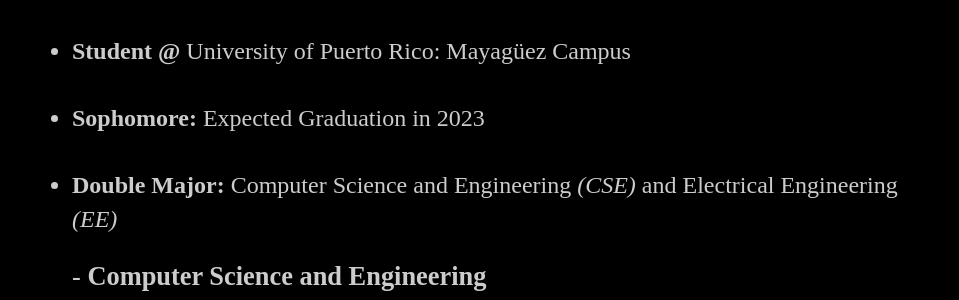
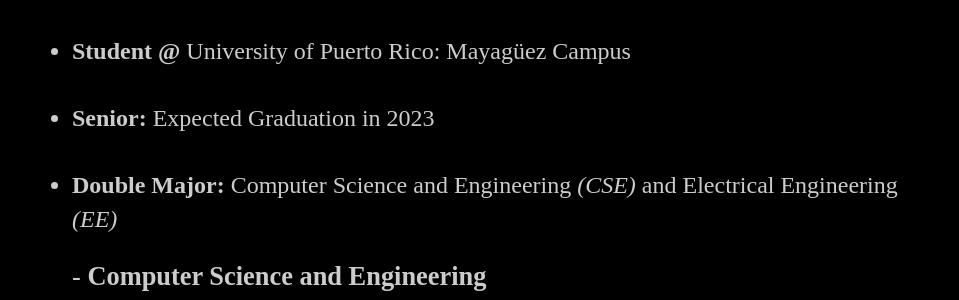
Before and after one commit to albertocruz6/albertocruz6.github.io, a Jekyll site: the page built from about/index.html, in a window 1280 px wide. Shown: the part 299-599 px from the top of the page, without its empty margins (160-1119 px from the left). Built offline with Jekyll 4.4.1, drawn with Linux system fonts in a browser that asks for light colours.

Commit message:
Update index.html

```diff
--- a/about/index.html
+++ b/about/index.html
@@ -13,7 +13,7 @@
 <ul>
   <li><b>Student @</b> University of Puerto Rico: Mayagüez Campus </li>
   <br>
-  <li><b>Sophomore:</b> Expected Graduation in 2023</li>
+  <li><b>Senior:</b> Expected Graduation in 2023</li>
   <br>
   <li><b>Double Major:</b> Computer Science and Engineering <i>(CSE)</i> and Electrical Engineering <i>(EE)</i> <div class="dt_dd_about"> <dl>
     <dt>- <b>Computer Science and Engineering</b> </dt>
```
